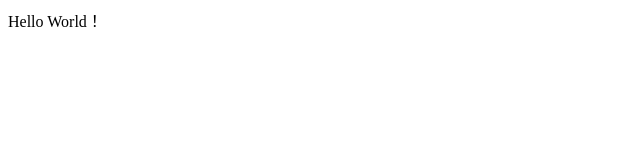
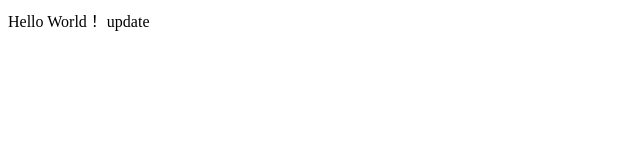
Before and after one commit to kuririn1998/sample, a plain HTML site: page index.html in a window 1280 px wide. Shown: the full height of the page, 0-640 px from the left. Drawn offline with Linux system fonts and the light colour scheme.

Commit message:
[Update] index

```diff
--- a/index.html
+++ b/index.html
@@ -5,6 +5,6 @@
 </head>
 
 <body>
-    Hello World！
+    Hello World！ update
 </body>
 </html>
```
